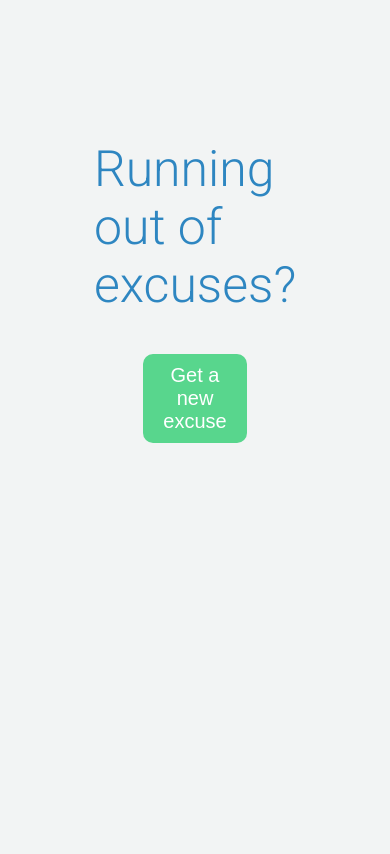
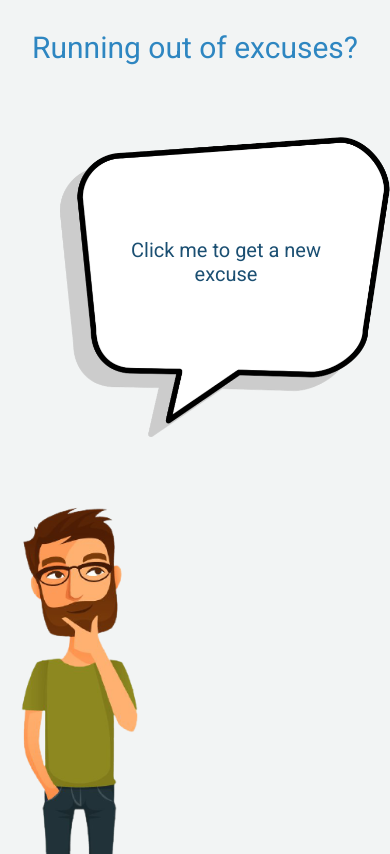
Before and after one commit to sAVItar02/excuse-maker, a plain HTML site: page index.html in a window 390 px wide. Drawn offline with Linux system fonts and the light colour scheme.

Commit message:
added images and fixed positions

```diff
--- a/index.html
+++ b/index.html
@@ -15,10 +15,16 @@
 </head>
 <body>
     <section class="main">
+
         <h1 class="head">Running out of excuses?</h1>
-        <button class="excuse-btn">Get a new excuse</button>
 
-        <div class="excuse-buffer"></div>
+        <div class="excuse-buffer">
+            <p class="excuse">Click me to get a new excuse</p>
+        </div>
+        <div class="imgs">
+            <img class="bubble" src="./public/images/text-bubble.png" alt="Text Bubble">
+            <img class="man" src="./public/images/man.png" alt="Man Image">
+        </div>
     </section>
 
     <script type="module" src="./public/js/main.js"></script>
--- a/public/css/styles.css
+++ b/public/css/styles.css
@@ -5,15 +5,20 @@
 }
 
 body {
+    position: relative;
+
     height: 100%;
     width: 100%;
-    overflow-x: hidden;
+    overflow: hidden;
+    max-height: 100vh;
+    height: 100vh;
     font-family: 'Roboto', sans-serif;
     background-color: #F2F4F4;
+    margin-top: 10px;
 }
 
 .main {
-    padding: 100px 150px;
+    padding: 20px 150px 0 150px;
     display: flex;
     align-items: center;
     justify-content: center;
@@ -21,10 +26,9 @@ body {
 }
 
 .head {
-    font-size: 50px;
-    font-weight: 300;
+    font-size: 40px;
+    font-weight: 400;
     color: #2E86C1;
-    margin: 40px;
 }
 
 .excuse-btn {
@@ -44,9 +48,130 @@ body {
 }
 
 .excuse-buffer {
+    position: absolute;
+    top: 15%;
+    right: 28%;
+    z-index: 10;
+
+    display: flex;
+    align-items: center;
+    justify-content: center;
+
+    height: 300px;
+    width: 350px;
     text-align: center;
-    margin: 100px 0;
-    font-size: 30px;
+    font-size: 22px;
     font-weight: 400;
     color: #1B4F72;
+    cursor: pointer;
 }
+
+.man {
+    position: absolute;
+    bottom: 0;
+    left: 40%;
+
+    height: 400px;
+    width: auto;
+    cursor: pointer;
+}
+
+.bubble {
+    position: absolute;
+    top: 15%;
+    right: 25%;
+
+    height: 400px;
+    width: auto;
+    transform: rotateY(180deg);
+    cursor: pointer;
+}
+
+@media (max-width: 1200px) {
+    .man {
+        left: 30%;
+    }
+}
+
+@media (max-width: 1000px) {
+    .man {
+        left: 20%;
+    }
+}
+
+@media (max-width: 800px) {
+    .main {
+        padding: 20px 20px 0 20px;
+    }
+
+    .bubble {
+        right: 10%;
+    }
+
+    .excuse-buffer {
+        right: 15%;
+    }
+}
+
+@media (max-width: 600px) {
+
+    .bubble {
+        height: 350px;
+    }
+
+    .excuse-buffer {
+        right: 15%;
+
+        height: 200px;
+        width: 300px;
+        font-size: 20px;
+    }
+}
+
+
+@media (max-width: 500px) {
+    .head {
+        font-size: 30px;
+    }
+
+    .man {
+        left: 10%;
+        bottom: 0;
+
+        height: 350px;
+        width: auto;
+    }
+
+    .bubble {
+        right: 0%;
+
+        height: 350px;
+    }
+
+    .excuse-buffer {
+        right: 10%;
+    }
+}
+
+@media (max-width: 400px) {
+    .head {
+        font-size: 30px;
+        text-align: center;
+    }
+    .man {
+        left: 5%;
+    }
+
+    .bubble {
+        right: 0%;
+        height: 300px;
+    }
+
+    .excuse-buffer {
+        right: 10%;
+        top: 18%;
+
+        width: 250px;
+        font-size: 20px;
+    }
+}
--- a/public/js/main.js
+++ b/public/js/main.js
@@ -1,5 +1,6 @@
 const $excuseBuffer = document.querySelector('.excuse-buffer');
-const $excuseBtn = document.querySelector('.excuse-btn');
+const $man = document.querySelector('.man');
+const $bubble = document.querySelector('.bubble');
 
 const intro = {
     1: "Sorry I can't come",
@@ -46,12 +47,10 @@ const generateRandom = () => {
 }
 
 const generateExcuse = () => {
-    return `${intro[generateRandom()]} ${mid[generateRandom()]} ${delay[generateRandom()]}`;
+    const excuse = `${intro[generateRandom()]} ${mid[generateRandom()]} ${delay[generateRandom()]}`;
+    $excuseBuffer.innerHTML = excuse;
 }
 
-
-$excuseBtn.addEventListener('click', function(e) {
-    console.log('clicked');
-    e.preventDefault();
-    $excuseBuffer.innerHTML = generateExcuse();
-})
+$excuseBuffer.addEventListener('click', generateExcuse)
+$man.addEventListener('click', generateExcuse)
+$bubble.addEventListener('click', generateExcuse)
```
Also changed, not shown: public/js/excuses.js (deleted, +0 -46 lines), public/images/man.jpg (added), public/images/man.png (added), public/images/text-bubble.png (added).
